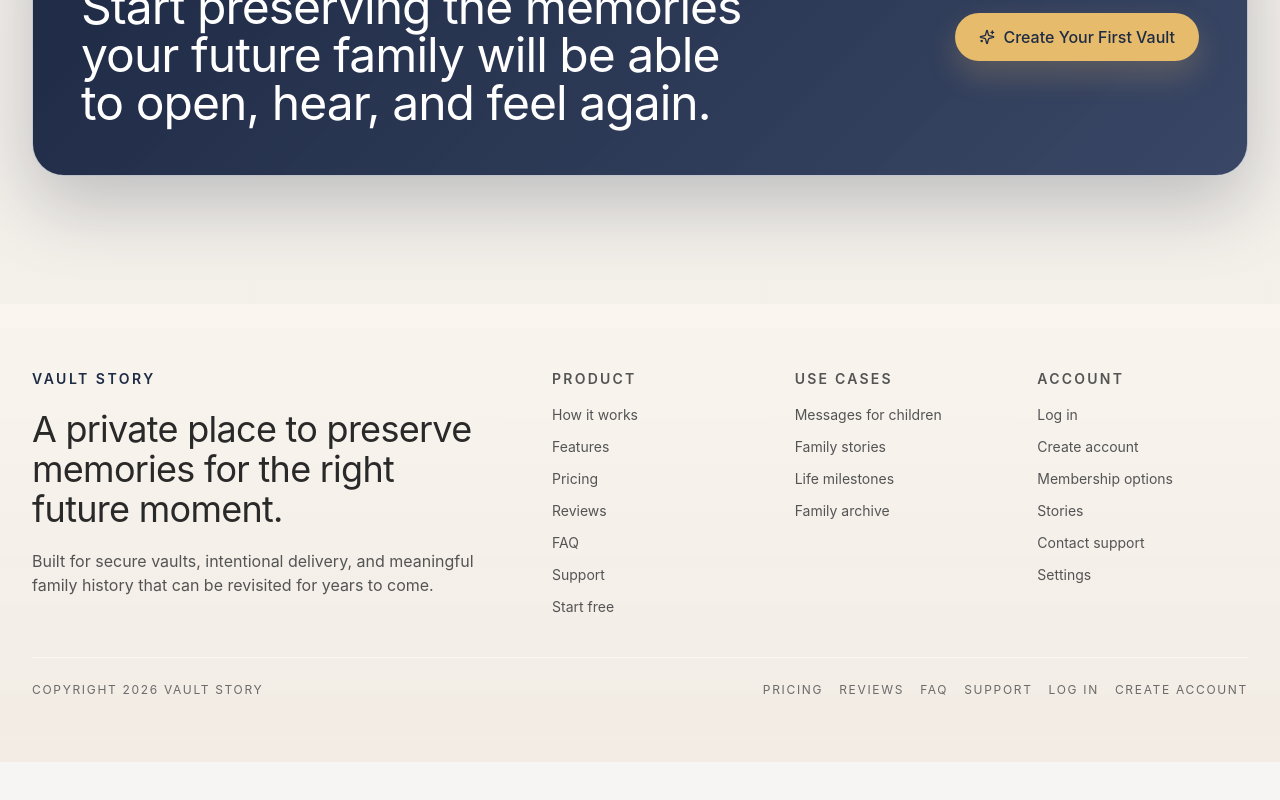
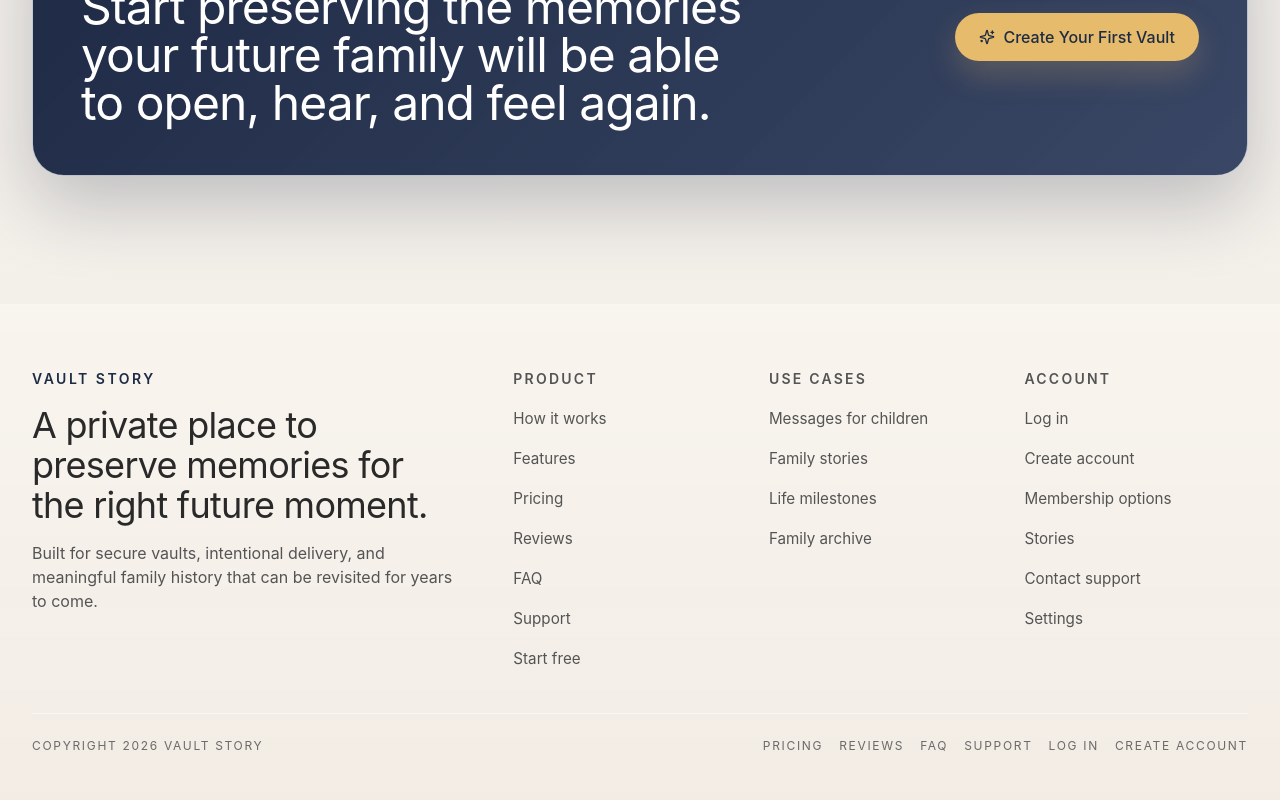
Before and after one commit to Jasonvinnicombe/vaultstory-test, a Next.js app: page / in a window 1280 px wide. Shown: the part 8284-9084 px from the top of the page. Before the commit the page ends 9046 px from the top, so only its background shows below. Built offline with nearby package versions, Linux system fonts and the light colour scheme.

Commit message:
Tidy mobile footer layout

```diff
--- a/components/layout/site-footer.tsx
+++ b/components/layout/site-footer.tsx
@@ -39,27 +39,27 @@ export function SiteFooter() {
   const year = new Date().getFullYear();
 
   return (
-    <footer className="soft-divider bg-[linear-gradient(180deg,rgba(249,245,239,0.92),rgba(242,236,228,0.96))] py-12 text-sm text-muted-foreground sm:py-16">
-      <div className="page-wrap space-y-10">
-        <div className="grid gap-10 lg:grid-cols-[1.2fr_1.8fr] lg:items-start lg:gap-14">
-          <div className="section-stack max-w-xl">
+    <footer className="soft-divider bg-[linear-gradient(180deg,rgba(249,245,239,0.92),rgba(242,236,228,0.96))] py-10 text-sm text-muted-foreground sm:py-16">
+      <div className="page-wrap space-y-8 sm:space-y-10">
+        <div className="grid gap-8 lg:grid-cols-[1.1fr_1.9fr] lg:items-start lg:gap-14">
+          <div className="section-stack max-w-xl space-y-3 sm:space-y-4">
             <p className="text-sm font-semibold tracking-[0.18em] text-primary">VAULT STORY</p>
-            <h2 className="font-display text-3xl leading-tight text-foreground sm:text-4xl">
+            <h2 className="font-display text-2xl leading-tight text-foreground sm:text-4xl">
               A private place to preserve memories for the right future moment.
             </h2>
-            <p className="text-sm leading-7 text-muted-foreground sm:text-base">
+            <p className="max-w-md text-sm leading-7 text-muted-foreground sm:text-base">
               Built for secure vaults, intentional delivery, and meaningful family history that can be revisited for years to come.
             </p>
           </div>
 
-          <div className="grid gap-8 sm:grid-cols-3">
+          <div className="grid grid-cols-2 gap-x-6 gap-y-8 sm:gap-x-8 lg:grid-cols-3">
             {footerGroups.map((group) => (
-              <div key={group.title} className="space-y-4">
+              <div key={group.title} className={group.title === "Account" ? "col-span-2 space-y-3 sm:col-span-1 sm:space-y-4" : "space-y-3 sm:space-y-4"}>
                 <h3 className="text-sm font-semibold uppercase tracking-[0.16em] text-primary/82">{group.title}</h3>
-                <div className="space-y-3">
+                <div className="space-y-2 sm:space-y-3">
                   {group.links.map((link) => (
                     <div key={link.label}>
-                      <Link href={link.href} className="transition-colors hover:text-foreground">
+                      <Link href={link.href} className="text-[0.95rem] leading-7 transition-colors hover:text-foreground">
                         {link.label}
                       </Link>
                     </div>
@@ -70,9 +70,9 @@ export function SiteFooter() {
           </div>
         </div>
 
-        <div className="flex flex-col gap-3 border-t border-white/60 pt-6 text-xs uppercase tracking-[0.14em] text-muted-foreground/85 sm:flex-row sm:items-center sm:justify-between">
+        <div className="flex flex-col gap-3 border-t border-white/60 pt-5 text-xs uppercase tracking-[0.14em] text-muted-foreground/85 sm:flex-row sm:items-center sm:justify-between sm:pt-6">
           <p>Copyright {year} Vault Story</p>
-          <div className="flex flex-wrap gap-4">
+          <div className="hidden flex-wrap gap-4 sm:flex">
             <Link href="/pricing" className="transition-colors hover:text-foreground">Pricing</Link>
             <Link href="/reviews" className="transition-colors hover:text-foreground">Reviews</Link>
             <Link href="/faq" className="transition-colors hover:text-foreground">FAQ</Link>
```
